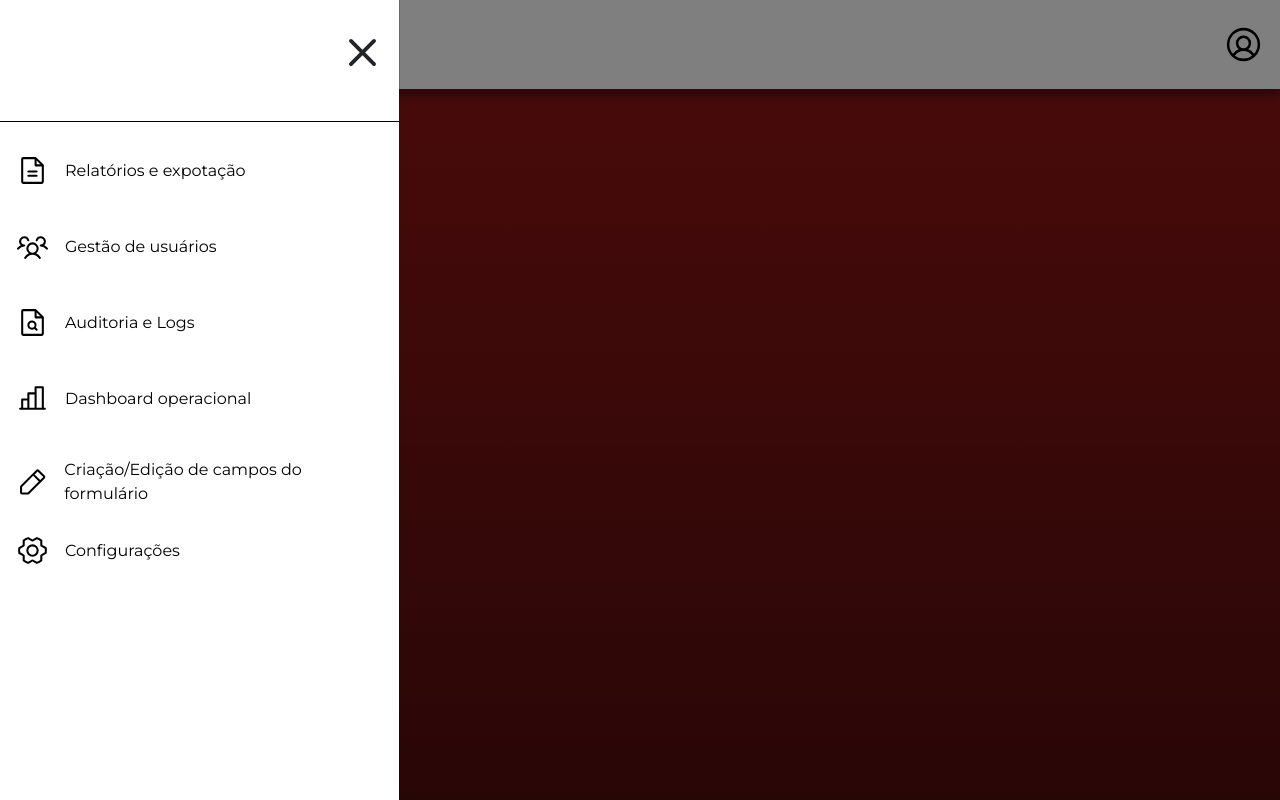
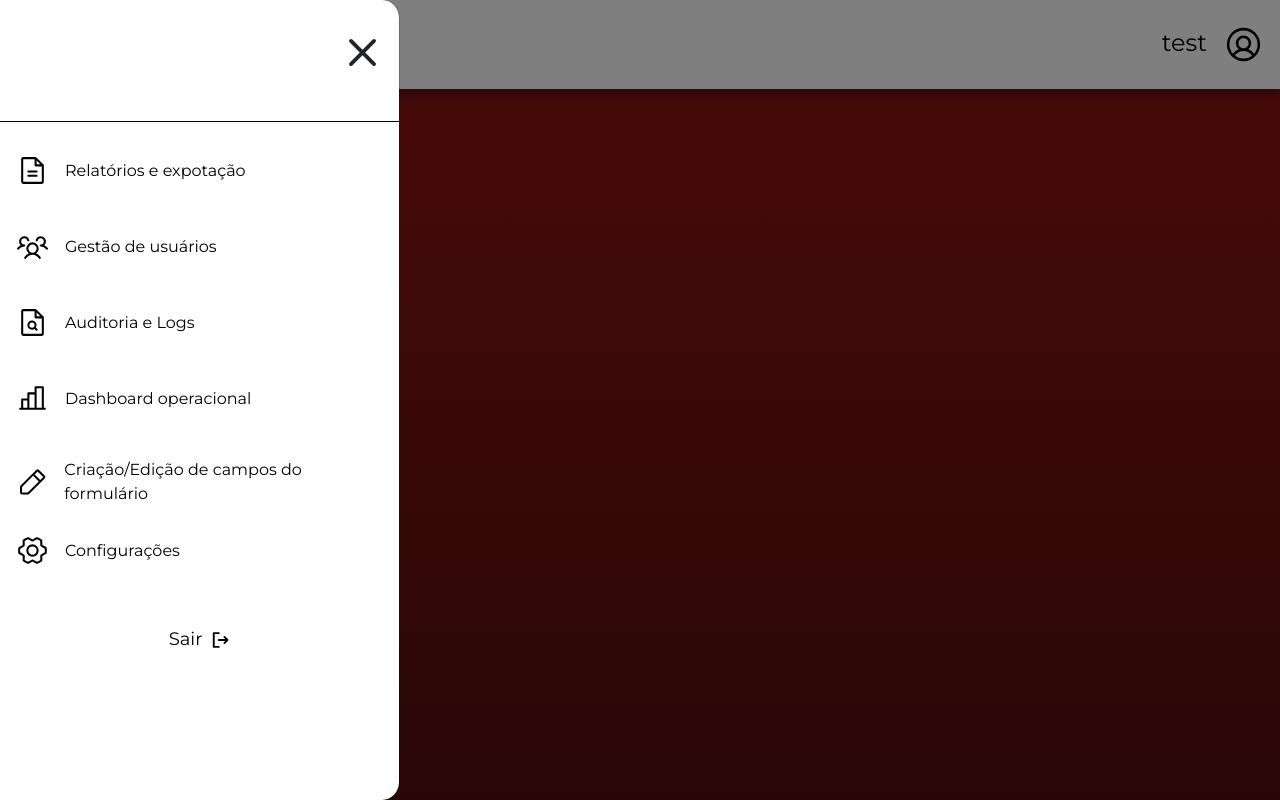
Before and after one commit to SIOB-PE/Front-End-SIOB, a React (Vite) app: page /test in a window 1280 px wide. Both pictures are taken after a click on the icon 35 px from the left and 44 px from the top of the page. Built offline with nearby package versions, Linux system fonts and the light colour scheme.

Commit message:
finalizando navbar

```diff
--- a/src/App.tsx
+++ b/src/App.tsx
@@ -9,7 +9,7 @@ export function App() {
     <Routes>
       <Route path="/" element={<SplashScreen onFinish={() => window.location.replace("/Login")} />} />
       <Route path="/Login" element={<Register />} />
-      <Route path="/test" element={<CustomNavBar />} />
+      <Route path="/test" element={<CustomNavBar nameMilitary="test" />} />
       <Route path="*" element={<h1>Página Não Encontrada - Erro 404</h1>} />
     </Routes>
   )
--- a/src/Components/CustomNavBar/CustomNavBar.css
+++ b/src/Components/CustomNavBar/CustomNavBar.css
@@ -1,3 +1,8 @@
+.offcanvas-start {
+  border-top-right-radius: 18px;
+  border-bottom-right-radius: 18px;
+}
+
 .navbar-style{
 	background-color: #fff;
 	box-shadow: 0px 8px 10px rgba(0, 0, 0, 0.35);
@@ -73,3 +78,12 @@
 .content-div-style a:hover::after {
   transform: scaleX(1);
 }
+
+.sign-out-style{
+	display: flex;
+	align-items: center;
+	justify-content: center;
+	text-decoration: none;
+	color: #000000;
+	font-size: 18px;
+}
--- a/src/Components/CustomNavBar/CustomNavbar.tsx
+++ b/src/Components/CustomNavBar/CustomNavbar.tsx
@@ -1,12 +1,23 @@
 import { Navbar, Offcanvas } from "react-bootstrap";
 import "./CustomNavBar.css";
 import { useState } from "react";
-import { ChartBarIcon, FileMagnifyingGlassIcon, FileTextIcon, GearSixIcon, ListIcon, PencilSimpleIcon, UserCircleIcon, UsersThreeIcon, XIcon } from "@phosphor-icons/react";
+import {
+  ChartBarIcon,
+  FileMagnifyingGlassIcon,
+  FileTextIcon,
+  GearSixIcon,
+  ListIcon,
+  PencilSimpleIcon,
+  SignOutIcon,
+  UserCircleIcon,
+  UsersThreeIcon,
+  XIcon,
+} from "@phosphor-icons/react";
 
 type props = {
   nameMilitary: string;
-}
-export function CustomNavBar( {nameMilitary}: props) {
+};
+export function CustomNavBar({ nameMilitary }: props) {
   const [show, setShow] = useState(false);
   const handleClose = () => setShow(false);
   const handleShow = () => setShow(true);
@@ -17,12 +28,11 @@ export function CustomNavBar( {nameMilitary}: props) {
         <ListIcon className="list-icon-style" onClick={handleShow} />
         <a href="">
           {nameMilitary}
-          <UserCircleIcon className="ms-3" size={41} color="#000000"/>
+          <UserCircleIcon className="ms-3" size={41} color="#000000" />
         </a>
       </div>
 
       <Offcanvas show={show} onHide={handleClose}>
-
         <Offcanvas.Header className="d-flex justify-content-end align-ites-center">
           <XIcon weight="bold" onClick={handleClose} className="x-icon-style" />
         </Offcanvas.Header>
@@ -30,7 +40,6 @@ export function CustomNavBar( {nameMilitary}: props) {
         <hr className="divider-style" />
 
         <Offcanvas.Body className="d-flex align-items-start flex-column w-100">
-
           <div className="content-div-style">
             <a href="/">
               <FileTextIcon size={33} className="me-3" />
@@ -66,13 +75,21 @@ export function CustomNavBar( {nameMilitary}: props) {
             </a>
           </div>
 
-            <div className="content-div-style">
+          <div className="content-div-style">
             <a href="/">
               <GearSixIcon size={33} className="me-3" />
               Configurações
             </a>
           </div>
+
+        <div className="d-flex align-items-center justify-content-center w-100 mt-3">
+          <a href="" className="sign-out-style">
+            Sair
+            <SignOutIcon className="ms-2" size={20} weight="bold"/>
+          </a>
+        </div>
         </Offcanvas.Body>
+
       </Offcanvas>
     </Navbar>
   );
```
